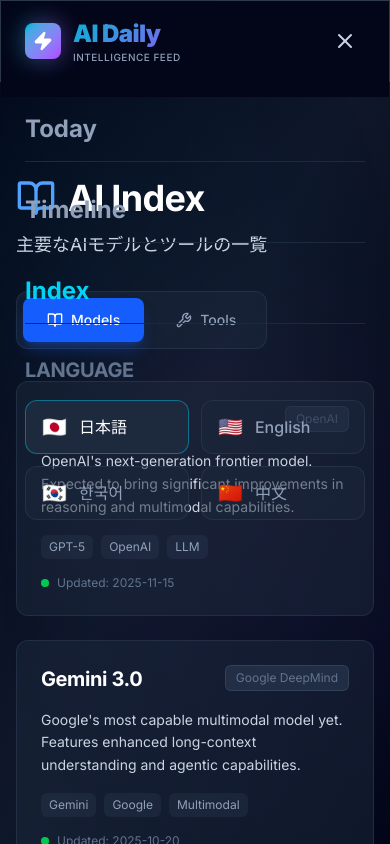
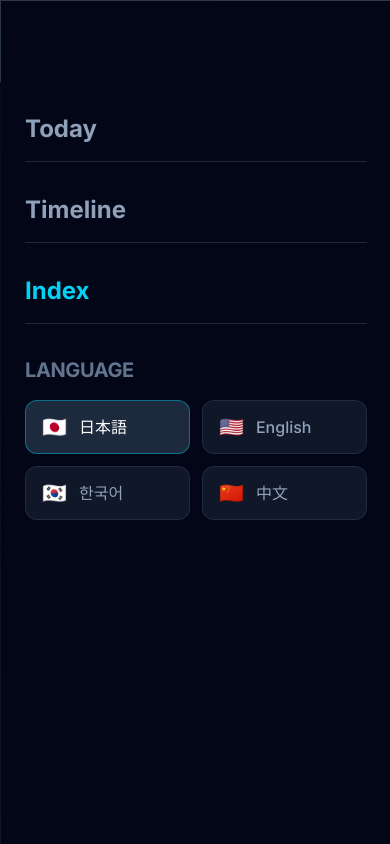
Before and after one commit to ryoda0314/news, a Next.js app: page /ai-index in a window 390 px wide. Both pictures are taken after a click on the button 345 px from the left and 41 px from the top of the page. Shown: the top 844 px of the page. Built offline with nearby package versions, Linux system fonts and the light colour scheme.

Commit message:
ちょっと

```diff
--- a/src/components/Header.tsx
+++ b/src/components/Header.tsx
@@ -184,7 +184,7 @@
                             animate={{ opacity: 1, y: 0 }}
                             exit={{ opacity: 0, y: -20 }}
                             transition={{ duration: 0.2 }}
-                            className="fixed inset-0 z-40 bg-slate-950 pt-24 px-6 md:hidden"
+                            className="fixed inset-0 z-[100] bg-[#020617] pt-24 px-6 md:hidden h-[100dvh] w-screen overflow-y-auto"
                         >
                             <nav className="flex flex-col space-y-4">
                                 {NAV_ITEMS.map((item) => {
```
